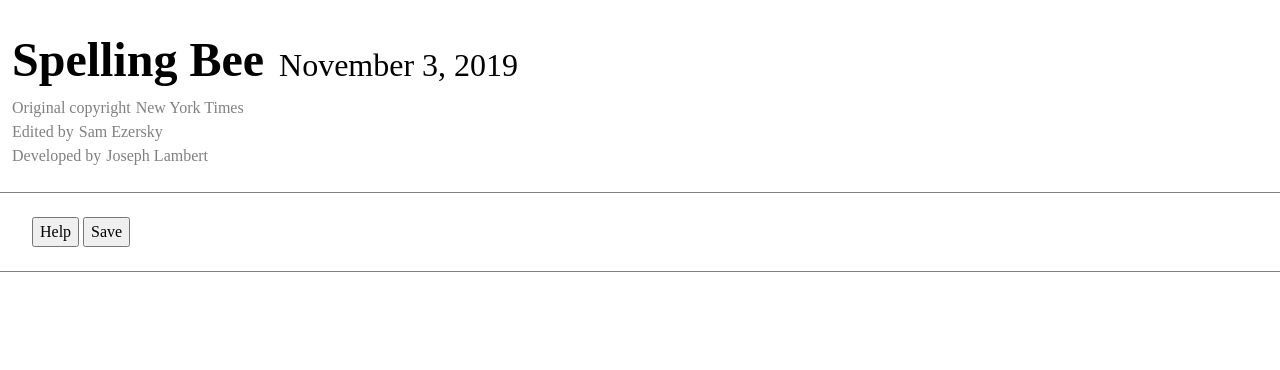
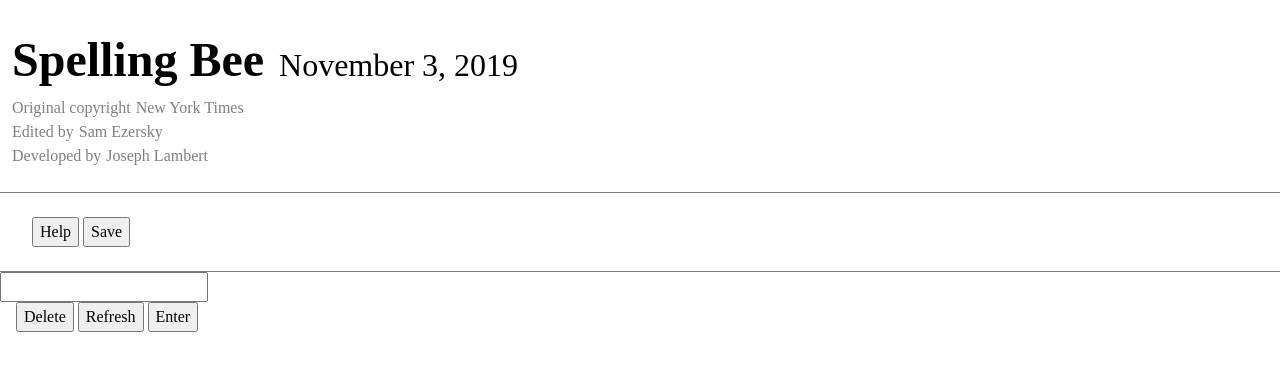
Before and after one commit to losephjambert/spelling-bee, a Svelte app: page / in a window 1280 px wide. Shown: the top 370 px of the page. Built offline with nearby package versions, Linux system fonts and the light colour scheme.

Commit message:
create hive cell and attach click function to capture cell letter value

```diff
--- a/src/App.svelte
+++ b/src/App.svelte
@@ -1,6 +1,7 @@
 <script>
   import TitleBar from './components/TitleBar.svelte';
   import MenuBar from './components/MenuBar.svelte';
+  import Hive from './components/Hive.svelte';
   export let title;
 </script>
 
@@ -14,3 +15,6 @@
   <TitleBar />
   <MenuBar />
 </header>
+<main>
+  <Hive />
+</main>
--- a/src/components/Cell.svelte
+++ b/src/components/Cell.svelte
@@ -0,0 +1,32 @@
+<script>
+  export let letter = '';
+  export let handleClick;
+</script>
+
+<style>
+  button {
+    background-color: transparent;
+    outline: none;
+    border: none;
+  }
+  svg.hive-cell.outer {
+  }
+  polygon.cell-fill {
+    fill: hsl(0, 0%, 90%);
+  }
+  text.cell-letter {
+    text-transform: uppercase;
+  }
+</style>
+
+<button on:click={e => handleClick(e, letter)}>
+  <svg class="hive-cell outer" viewBox="0 0 120 103.92304845413263">
+    <polygon
+      class="cell-fill"
+      points="0,51.96152422706631 30,0 90,0 120,51.96152422706631 90,103.92304845413263
+      30,103.92304845413263"
+      stroke="white"
+      stroke-width="7.5" />
+    <text class="cell-letter" x="50%" y="50%" dy="10.75%">{letter}</text>
+  </svg>
+</button>
--- a/src/components/Hive.svelte
+++ b/src/components/Hive.svelte
@@ -0,0 +1,23 @@
+<script>
+  import Cell from './Cell.svelte';
+
+  const handleSubmit = e => {
+    e.preventDefault();
+    console.log('submit word', e.target);
+  };
+
+  const handleClick = (e, letter) => {
+    e.preventDefault();
+    console.log('click cell: ', letter);
+  };
+</script>
+
+<section>
+  <form on:submit={handleSubmit}>
+    <input type="text" name="word" id="word" />
+  </form>
+  <Cell {handleClick} letter={'j'} />
+  <button>Delete</button>
+  <button>Refresh</button>
+  <button>Enter</button>
+</section>
```
